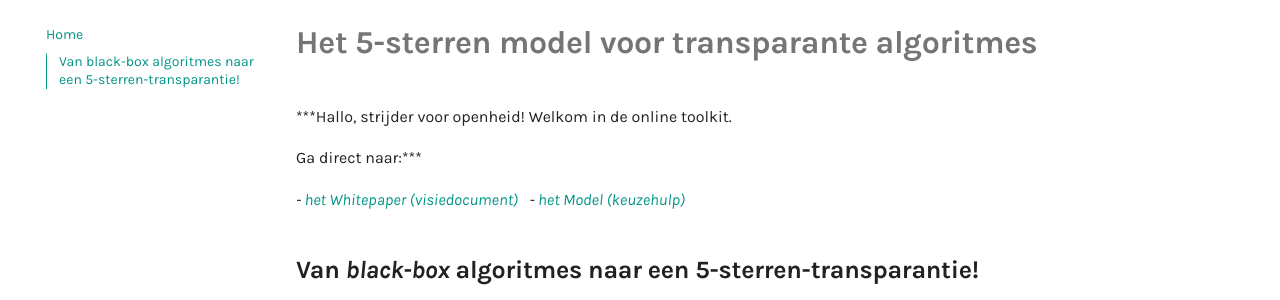
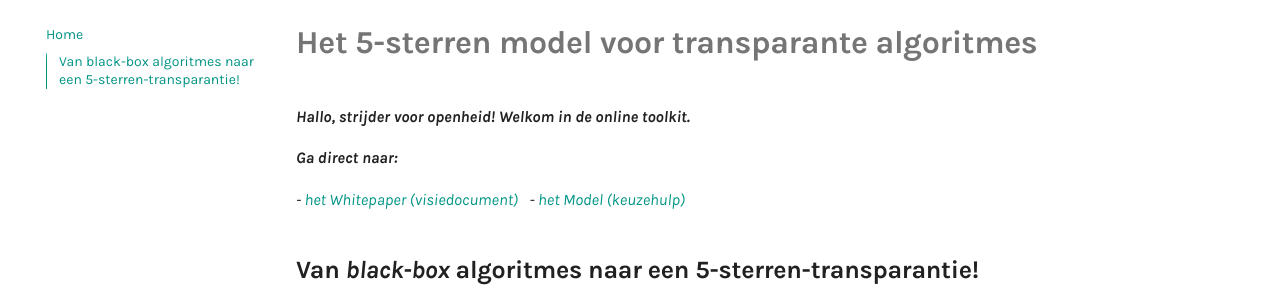
Before and after one commit to thegreenland/5-sterren-toolkit, an MkDocs documentation site: the page built from docs/index.md, in a window 1280 px wide and 1142 px high. Shown: the part 124-424 px from the top of the window. Built offline with MkDocs 1.6.1 and Material for MkDocs 9.7.7, drawn with Linux system fonts in a browser that asks for light colours.

```diff
--- a/docs/index.md
+++ b/docs/index.md
@@ -1,9 +1,9 @@
 # **Het 5-sterren model voor transparante algoritmes**
 
 
-***Hallo, strijder voor openheid! Welkom in de online toolkit.
+***Hallo, strijder voor openheid! Welkom in de online toolkit.***
 
-Ga direct naar:***
+***Ga direct naar:***
 
 *- [het Whitepaper (visiedocument)](whitepaper.md)*
 &nbsp;
```
